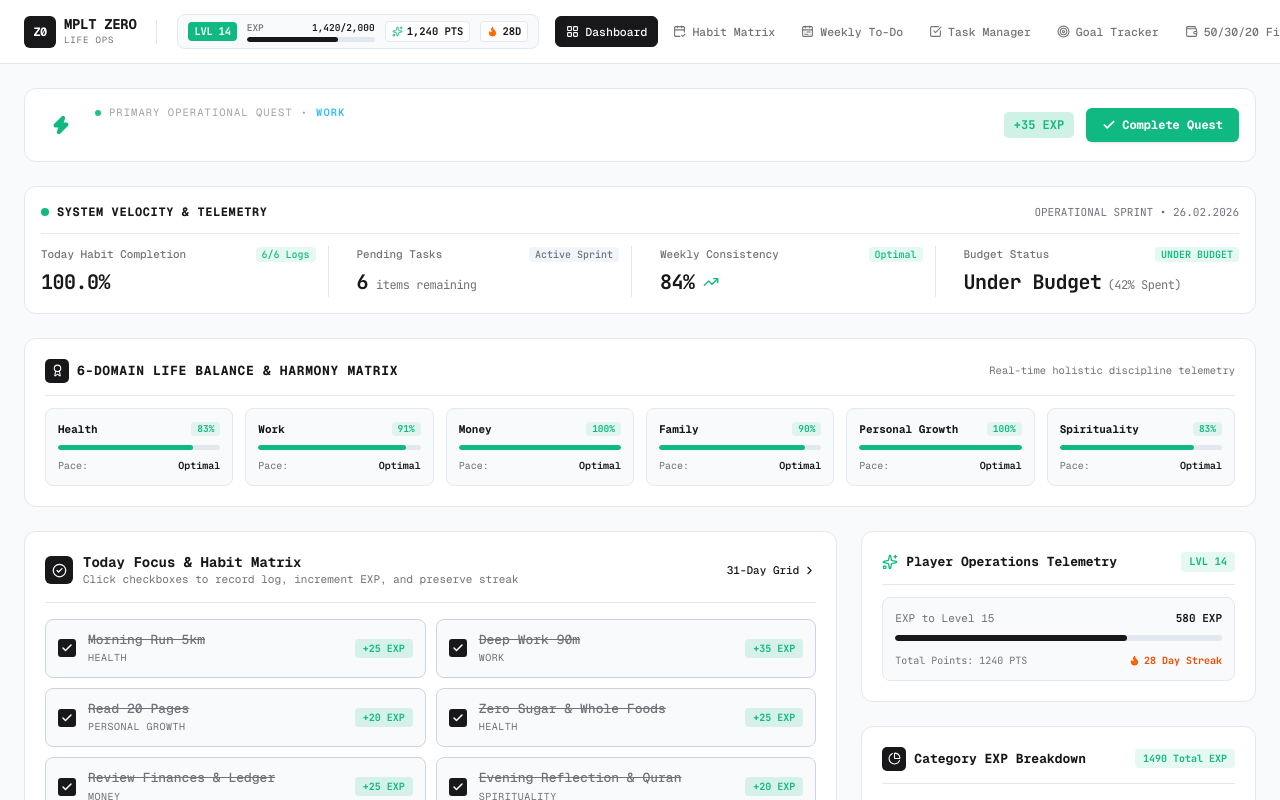
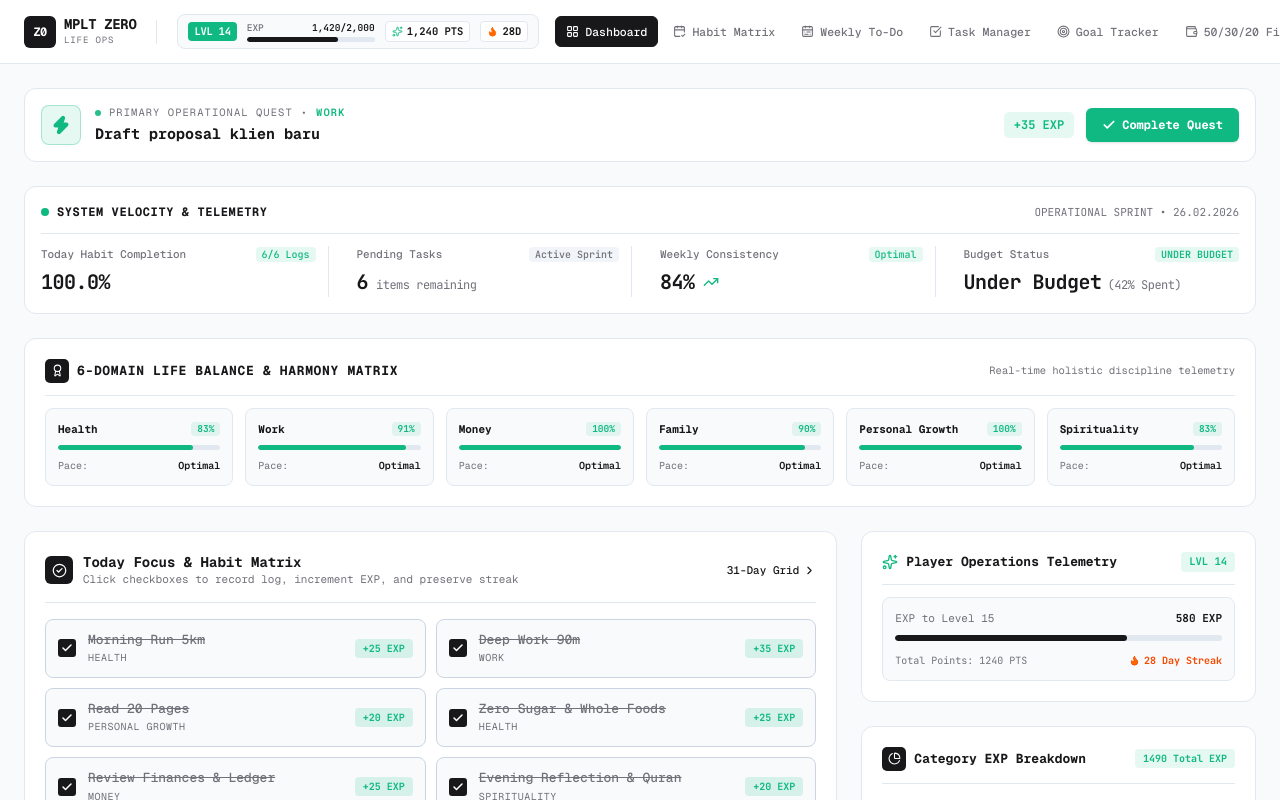
Before and after one commit to xfawfaw/MPLT-Beta, a React (Vite) app: page / in a window 1280 px wide. Shown: the top 800 px of the page. Built offline with nearby package versions, Linux system fonts and the light colour scheme.

Commit message:
fix: adapt Primary Quest banner and ensure 100% pure Light Mode canvas

```diff
--- a/src/components/Dashboard/MasterDashboard.tsx
+++ b/src/components/Dashboard/MasterDashboard.tsx
@@ -141,27 +141,27 @@ export const MasterDashboard: React.FC = () => {
           TOP SECTION 1: MISSION CONTROL PRIMARY DIRECTIVE
           ======================================================== */}
       {nextPrimaryQuest && (
-        <section className="mplt-card p-4 bg-[#18181B] text-white border border-[#27272A] flex flex-col md:flex-row md:items-center justify-between gap-4">
+        <section className="mplt-card p-4 bg-white dark:bg-[#18181B] border border-[#E2E8F0] dark:border-[#27272A] text-[#18181B] dark:text-white flex flex-col md:flex-row md:items-center justify-between gap-4">
           <div className="flex items-center gap-3.5">
-            <div className="w-10 h-10 rounded-[8px] bg-white/10 border border-white/20 flex items-center justify-center text-[#10B981] flex-shrink-0">
+            <div className="w-10 h-10 rounded-[8px] bg-[#10B981]/10 border border-[#10B981]/30 flex items-center justify-center text-[#10B981] flex-shrink-0">
               <Zap size={20} className="fill-[#10B981]" />
             </div>
 
             <div>
-              <div className="flex items-center gap-2 text-[10.5px] font-ui uppercase tracking-widest text-[#A1A1AA]">
+              <div className="flex items-center gap-2 text-[10.5px] font-ui uppercase tracking-widest text-[#71717A] dark:text-[#A1A1AA]">
                 <span className="w-1.5 h-1.5 rounded-full bg-[#10B981] animate-pulse" />
                 <span>Primary Operational Quest</span>
                 <span>•</span>
-                <span className="text-[#38BDF8] font-semibold">{nextPrimaryQuest.task.category}</span>
+                <span className="text-[#10B981] font-semibold">{nextPrimaryQuest.task.category}</span>
               </div>
-              <h2 className="text-[15px] font-bold font-ui text-white mt-0.5">
+              <h2 className="text-[15px] font-bold font-ui text-[#18181B] dark:text-white mt-0.5">
                 {nextPrimaryQuest.task.title}
               </h2>
             </div>
           </div>
 
           <div className="flex items-center gap-3 self-end md:self-auto">
-            <span className="font-num text-[12px] font-bold text-[#10B981] bg-[#10B981]/20 px-2.5 py-1 rounded-[5px]">
+            <span className="font-num text-[12px] font-bold text-[#10B981] bg-[#10B981]/10 px-2.5 py-1 rounded-[5px]">
               +{nextPrimaryQuest.task.expReward} EXP
             </span>
 
--- a/src/index.css
+++ b/src/index.css
@@ -1,4 +1,6 @@
 @import "tailwindcss";
+
+@custom-variant dark (&:where(.dark, .dark *));
 
 @layer base {
   :root {
@@ -17,7 +19,7 @@
     --rose: #E11D48;
   }
 
-  html.dark {
+  .dark {
     --canvas: #09090B;
     --surface: #121215;
     --surface-hover: #1C1C21;
@@ -34,11 +36,10 @@
   }
 
   body {
-    background-color: var(--canvas) !important;
-    color: var(--text-primary) !important;
+    background-color: var(--canvas);
+    color: var(--text-primary);
     font-family: 'Geist Mono', monospace;
     font-feature-settings: "cv02", "cv03", "cv04", "cv11";
-    transition: background-color 0.2s ease, color 0.2s ease;
   }
 
   /* Custom scrollbar */
@@ -48,8 +49,12 @@
   }
 
   ::-webkit-scrollbar-track {
-    background: var(--surface-pill);
+    background: #F1F5F9;
     border-radius: 3px;
+  }
+
+  .dark ::-webkit-scrollbar-track {
+    background: #18181B;
   }
 
   ::-webkit-scrollbar-thumb {
@@ -77,11 +82,15 @@
 
 /* Card container standard */
 .mplt-card {
-  background-color: var(--surface) !important;
-  border: 1px solid var(--border) !important;
+  background-color: #FFFFFF;
+  border: 1px solid #E2E8F0;
   border-radius: 12px;
   box-shadow: none;
-  transition: background-color 0.2s ease, border-color 0.2s ease;
+}
+
+.dark .mplt-card {
+  background-color: #121215;
+  border-color: #27272A;
 }
 
 /* 24px x 24px habit matrix checkbox */
@@ -89,7 +98,7 @@
   width: 24px;
   height: 24px;
   border-radius: 4px;
-  border: 1px solid var(--border);
+  border: 1px solid #E2E8F0;
   display: flex;
   align-items: center;
   justify-content: center;
@@ -97,41 +106,48 @@
 }
 
 .mplt-checkbox.checked {
-  background-color: var(--text-primary);
-  border-color: var(--text-primary);
-  color: var(--canvas);
+  background-color: #18181B;
+  border-color: #18181B;
+  color: #FFFFFF;
+}
+
+.dark .mplt-checkbox.checked {
+  background-color: #F4F4F5;
+  border-color: #F4F4F5;
+  color: #09090B;
 }
 
 .mplt-checkbox.unchecked {
-  background-color: var(--surface);
-  border-color: var(--border);
+  background-color: #FFFFFF;
+  border-color: #E2E8F0;
+}
+
+.dark .mplt-checkbox.unchecked {
+  background-color: #18181B;
+  border-color: #27272A;
 }
 
 .mplt-checkbox:hover {
-  border-color: var(--text-muted);
+  border-color: #A1A1AA;
 }
 
-/* Base header and footer styling */
-header {
-  background-color: var(--surface) !important;
-  border-color: var(--border) !important;
+/* Force pure Light Mode when not in .dark */
+html:not(.dark) body {
+  background-color: #F9FAFB !important;
+  color: #18181B !important;
 }
 
-footer {
-  background-color: var(--surface) !important;
-  border-color: var(--border) !important;
+html:not(.dark) header {
+  background-color: #FFFFFF !important;
+  border-color: #E2E8F0 !important;
 }
 
-/* Interactive elements in dark mode */
-.dark input,
-.dark select,
-.dark textarea {
-  background-color: #18181B !important;
-  border-color: #27272A !important;
-  color: #F4F4F5 !important;
+html:not(.dark) footer {
+  background-color: #FFFFFF !important;
+  border-color: #E2E8F0 !important;
 }
 
-.dark input::placeholder,
-.dark textarea::placeholder {
-  color: #71717A !important;
+html:not(.dark) .mplt-card {
+  background-color: #FFFFFF !important;
+  border-color: #E2E8F0 !important;
 }
```
